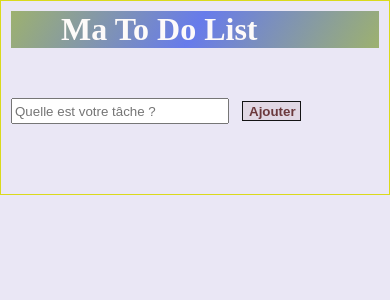
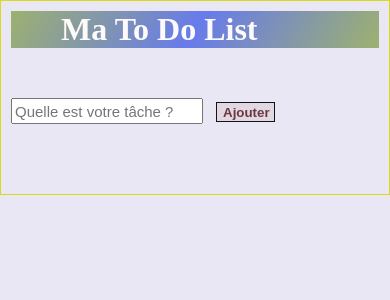
Before and after one commit to M-BEDH/To-Do-List, a React (Create React App) app: page / in a window 390 px wide. Shown: the top 300 px of the page. Built offline with nearby package versions, Linux system fonts and the light colour scheme.

Commit message:
autorisation minuscules seules/ regex et redimention input

```diff
--- a/src/composants/Todo.jsx
+++ b/src/composants/Todo.jsx
@@ -13,17 +13,17 @@ function TodoList() {
   }, []);
 
   function handleInputChange(e) {
-    setInputValue(e.target.value);
+    const newValue = e.target.value.toLowerCase(); // convertir en minuscule
+    if (/^[a-z0-9\s]+$/.test(newValue)) // regex pour accepter les lettres,chiffres,espaces	et vérifier si la valeur est en minuscules
+    setInputValue(newValue);
   }
 
   function handleAddTodo() {
     if (inputValue.trim() !== '') {
-       // date: new Date().toISOString() pour avoir la date de creation de la tâche dans le local storage
       const newTodo = { text: inputValue, completed: false, creationDate: new Date().toISOString(), validationDate: null };
       setTodos([...todos, newTodo]);
       setInputValue('');
 
-       // Ajouter la tâche au stockage local
       const storedTodos = localStorage.getItem('todos');
       const parsedTodos = storedTodos ? JSON.parse(storedTodos) : [];
       const updatedTodos = [...parsedTodos, newTodo];
@@ -50,7 +50,6 @@ function TodoList() {
     updatedTodos.splice(index, 1);
     setTodos(updatedTodos);
 
-     // Supprimer la tâche du stockage local
     const storedTodos = localStorage.getItem('todos');
     const parsedTodos = storedTodos ? JSON.parse(storedTodos) : [];
     const updatedStoredTodos = parsedTodos.filter((_, i) => i !== index);
@@ -60,8 +59,20 @@ function TodoList() {
   return (
     <div>
       <h1> Ma To Do List</h1>
-      <input className='inputDesktop' type="textarea" value={inputValue} onChange={handleInputChange} maxLength={50} placeholder='Quelle est votre tâche ?' />
-      <input className='inputResponsive' type="textarea" value={inputValue} onChange={handleInputChange} maxLength={20} placeholder='Quelle est votre tâche ?' />
+      <input className='inputDesktop'
+        type="text"
+        value={inputValue}
+        onChange={handleInputChange}
+        maxLength={55}
+        placeholder='Quelle est votre tâche ?' />
+
+      <input className='inputResponsive'
+        type="textarea"
+        value={inputValue}
+        onChange={handleInputChange}
+        maxLength={23}
+        placeholder='Quelle est votre tâche ?' />
+
       <button className="ajouter" onClick={handleAddTodo}>
         Ajouter
       </button>
--- a/src/style/Todo.css
+++ b/src/style/Todo.css
@@ -1,11 +1,12 @@
-body{
+body {
     padding: 10px;
     background-color: rgb(234, 231, 245);
     max-width: 700px;
     margin: auto;
     border: 1px solid rgb(218, 218, 27);
 }
-h1{
+
+h1 {
     background: linear-gradient(120deg, rgb(157, 177, 111), rgb(103, 123, 235), rgb(157, 177, 111));
     color: rgba(255, 252, 250, 0.986);
     padding-left: 100px;
@@ -13,9 +14,11 @@ h1{
     margin-top: 0;
     font-family: 'Lumanosimo', cursive;
 }
-.inputResponsive{
+
+.inputResponsive {
     display: none;
 }
+
 .ajouter {
     color: rgba(66, 2, 0, 0.74);
     background-color: rgb(225, 216, 228);
@@ -25,16 +28,19 @@ h1{
     width: 74px;
     font-weight: bold;
 }
-.inputDesktop{
+
+.inputDesktop {
     padding-left: 5px;
     height: 26px;
-    width: 82%;
+    width: 50%;
 }
-ul{
+
+ul {
     margin-top: 60px;
     position: relative;
     left: -40px;
 }
+
 .fa-solid {
     color: rgb(197, 189, 189);
 }
@@ -49,17 +55,23 @@ ul{
         width: 210px;
         height: 20px;
     }
+
     .ajouter {
         width: 59px;
         height: 20px;
     }
+
     .inputResponsive {
+        width: 50%;
+        font-size: 15px;
         display: inline;
     }
-    .inputResponsive:focus-visible{
+
+    .inputResponsive:focus-visible {
         border-color: black;
     }
-    .inputDesktop{
+
+    .inputDesktop {
         display: none;
     }
 }
```
Also changed, not shown: src/style/TodoItem.css (+26 -12 lines), src/composants/TodoItem.jsx (line endings or trailing spaces).
